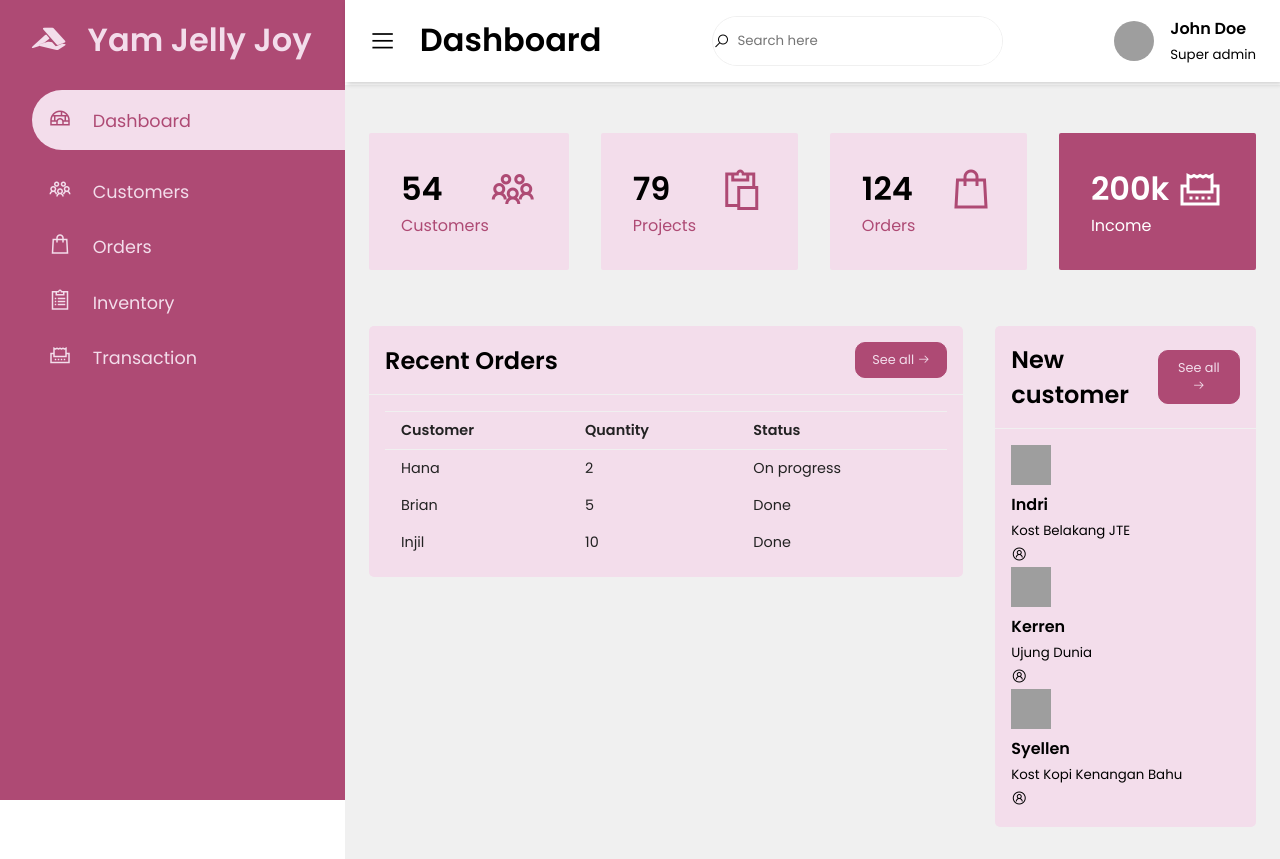
After one commit to YulietSompotan/Project-e-bisnis, a PHP site: page /dashboard.php in a window 1280 px wide. The commit adds this page. Run offline with PHP 8.4, Linux system fonts and the light colour scheme; the visitor is signed in with stand-in values (Sample User, id 1); grey boxes are pictures that could not be loaded.

Commit message:
perubahan nadya

```diff
--- a/css/styledash.css
+++ b/css/styledash.css
@@ -168,3 +168,69 @@ main {
 .card-single:last-child div:last-child span {
     color: var(--main-color);
 }
+
+.recent-grid {
+    margin-top: 3.5rem;
+    display: grid;
+    grid-gap: 2rem;
+    grid-template-columns: 67% auto;
+}
+
+.card {
+    background:#f3ddeb;
+    border-radius: 5px;
+}
+
+.card-header,
+.card-body {
+    padding: 1rem;
+}
+
+.card-header {
+    display: flex;
+    justify-content: space-between;
+    align-items: center;
+    border-bottom: 1px solid #f0f0f0;
+}
+
+.card-header button {
+    background : var(--color-dark);
+    border-radius: 10px;
+    color: #f3ddeb;
+    font-size: .8rem;
+    padding: .5rem 1rem;
+    border: 1px solid var(--color-dark);
+}
+
+table {
+    border-collapse: collapse;
+}
+
+thead tr {
+    border-top: 1px solid #f0f0f0;
+    border-bottom: 1px solid #f0f0f0;
+}
+
+thead td {
+   font-weight: 700;
+}
+
+td {
+    padding: .5rem 1rem;
+    font-size: .9rem;
+    color: #222;
+}
+
+td status {
+    height: 20px;
+    width: 20px;
+    border-radius: 50%;
+}
+
+.status.purple {
+    color: rebeccapurple;
+}
+
+.status.pink {
+    color: pink;
+}
--- /dev/null
+++ b/dashboard.php
@@ -0,0 +1,220 @@
+<?php
+session_start();
+if(!isset($_SESSION['session_username'])){
+    header("location:login.php");
+    exit();
+}
+?>
+
+
+<!DOCTYPE html>
+<html lang="en">
+<head>
+    <meta charset="UTF-8">
+    <title>YamJellyJoy Admin</title>
+    <link rel="stylesheet" href="css/styledash.css">
+    <link rel="stylesheet" href="https://cdnjs.cloudflare.com/ajax/libs/line-awesome/1.3.0/line-awesome/css/line-awesome.min.css">
+</head>
+<body>
+    <div class="sidebar">
+        <div class="sidebar-brand">
+            <h1><span class="lab la-accusoft"></span> Yam Jelly Joy</h1>
+        </div>
+
+        <div class="sidebar-menu">
+            <ul>
+                <li>
+                    <a href="" class="active"><span class="las la-igloo"></span>
+                        <span>Dashboard</span></a>
+                </li>
+                <li>
+                    <a href=""><span class="las la-users"></span>
+                        <span>Customers</span></a>
+                </li>
+                <li>
+                    <a href=""><span class="las la-shopping-bag"></span>
+                        <span>Orders</span></a>
+                </li>
+                <li>
+                    <a href=""><span class="las la-clipboard-list"></span>
+                        <span>Inventory</span></a>
+                </li>
+                <li>
+                    <a href=""><span class="las la-receipt"></span>
+                        <span>Transaction</span></a>
+                </li>
+            </ul>
+        </div>
+    </div>
+    <div class="main-content">
+        <header>
+            <h1>
+                <label for="">
+                    <span class="las la-bars"></span>
+                </label>
+
+                Dashboard
+            </h1>
+
+            <div class="search-wrapper">
+                <span class="las la-search"></span>
+                <input type="search" placeholder="Search here" />
+            </div>
+
+            <div class="user-wrapper">
+                <img src="img/user.jpg" width="40px" height="40px" alt="">
+            <div>
+            <h4>John Doe</h4>
+            <small>Super admin</small>
+            </div>
+            </div>
+        </header>
+
+        <main>
+            <div class="cards">
+                <div class="card-single">
+                    <div>
+                        <h1>54</h1>
+                        <span>Customers</span>
+                    </div>
+                <div>
+                <span class="las la-users"></span>
+                </div>
+            </div>
+
+            <div class="card-single">
+                <div>
+                    <h1>79</h1>
+                    <span>Projects</span>
+                </div>
+                <div>
+                    <span class="las la-clipboard"></span>
+                </div>
+            </div>
+
+            <div class="card-single">
+                <div>
+                    <h1>124</h1>
+                    <span>Orders</span>
+                </div>
+                <div>
+                    <span class="las la-shopping-bag"></span>
+                </div>
+            </div>
+
+            <div class="card-single">
+                <div>
+                    <h1>200k</h1>
+                    <span>Income</span>
+                </div>
+                <div>
+                    <span class="las la-receipt"></span>
+                </div>
+            </div>
+            </div>
+
+            <div class="recent-grid">
+                <div class="projects">
+                    <div class="card">
+                        <div class="card-header">
+                            <h2>Recent Orders</h2>
+
+                            <button>See all <span class="las la-arrow-right">
+                            </span></button>
+                        </div>
+
+                        <div class="card-body">
+                            <table width="100%">
+                                <thead>
+                                    <tr>
+                                        <td>Customer</td>
+                                        <td>Quantity</td>
+                                        <td>Status</td>
+                                    </tr>
+                                </thead>
+                                <tbody>
+                                    <tr>
+                                        <td>Hana</td>
+                                        <td>2</td>
+                                        <td>
+                                            <span class="status"></span>
+                                            On progress
+                                        </td>
+                                    </tr>
+
+                                    <tr>
+                                        <td>Brian</td>
+                                        <td>5</td>
+                                        <td>
+                                            <span class="status"></span>
+                                            Done
+                                        </td>
+                                    </tr>
+
+                                    <tr>
+                                        <td>Injil</td>
+                                        <td>10</td>
+                                        <td>
+                                            <span class="status"></span>
+                                            Done
+                                        </td>
+                                    </tr>
+                                </tbody>
+                            </table>
+                        </div>
+                    </div>
+                </div>
+
+                <div class="customers">
+    <div class="card">
+        <div class="card-header">
+            <h2>New customer</h2>
+            <button>See all <span class="las la-arrow-right"></span></button>
+        </div>
+
+        <div class="card-body">
+            <div class="customer">
+                <img src="img/user.png" width="40px" height="40px" alt="">
+                <div>
+                    <h4>Indri</h4>
+                    <small>Kost Belakang JTE</small>
+                </div>
+                <div>
+                    <span class="las la-user-circle"></span>
+                    <span class="las la-user-comment"></span>
+                    <span class="las la-user-phone"></span>
+                </div>
+            </div>
+
+            <div class="customer">
+                <img src="img/user.png" width="40px" height="40px" alt="">
+                <div>
+                    <h4>Kerren</h4>
+                    <small>Ujung Dunia</small>
+                </div>
+                <div>
+                    <span class="las la-user-circle"></span>
+                    <span class="las la-user-comment"></span>
+                    <span class="las la-user-phone"></span>
+                </div>
+            </div>
+
+            <div class="customer">
+                <img src="img/user.png" width="40px" height="40px" alt="">
+                <div>
+                    <h4>Syellen</h4>
+                    <small>Kost Kopi Kenangan Bahu</small>
+                </div>
+                <div>
+                    <span class="las la-user-circle"></span>
+                    <span class="las la-user-comment"></span>
+                    <span class="las la-user-phone"></span>
+                </div>
+            </div>
+        </div>
+    </div>
+</div>
+        </main>
+    </div>
+</body>
+</html>
--- a/index.html
+++ b/index.html
@@ -30,7 +30,7 @@
         <a href="#about">About Us</a>
         <a href="#review">Reviews</a>
         <a href="#recently">Recently</a>
-        <a href="login.html">Login as Admin</a>
+        <a href="login.php">Login as Admin</a>
       </div>
 
       <div class="navbar-extra">
```
Also changed, not shown: dashboard.html (deleted, +0 -108 lines), login.html (deleted, +0 -33 lines), login.php (added, +91 -0 lines).
